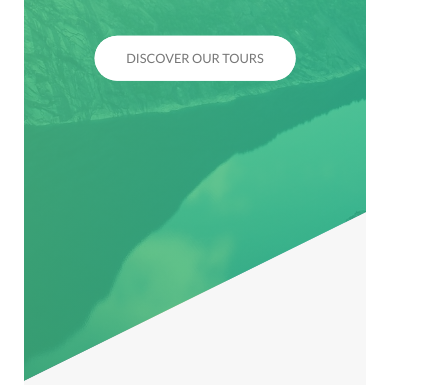
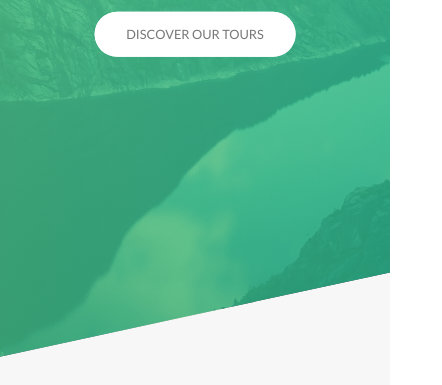
Before and after one commit to crysiscontained/natours, a website: page index.html in a window 390 px wide. Shown: the part 445-830 px from the top of the page, 442 px wide, since content can reach past the window. Drawn offline with Linux system fonts and the light colour scheme.

Commit message:
Media Queries half way done

```diff
--- a/scss/abstracts/_mixins.scss
+++ b/scss/abstracts/_mixins.scss
@@ -43,6 +43,6 @@ $breakpoint argument choices
     }
 
     @if $breakpoint == big-desktop {
-        @media (min-width: 112.5em) { @content };  //1800px +
+        @media (min-width: 112.5em) { @content };  //1800px+
     }
 }
--- a/scss/abstracts/_variables.scss
+++ b/scss/abstracts/_variables.scss
@@ -22,6 +22,7 @@ $color-black: #000;
 //grid
 $grid-width: 114rem;
 $gutter-vertical: 8rem;
+$gutter-vertical-small: 6rem;
 $gutter-horizontal: 6rem;
 
 
--- a/scss/base/_base.scss
+++ b/scss/base/_base.scss
@@ -24,4 +24,9 @@ html {
 
 body {
     box-sizing: border-box;
+    padding: 3rem;
+
+    @include respond(tab-port) {
+        padding: 0;
+    }
 }
--- a/scss/base/_typography.scss
+++ b/scss/base/_typography.scss
@@ -12,6 +12,11 @@
         animation-name: moveInLeft;
         animation-duration: 1s;
         animation-timing-function: ease-out;
+
+        @include respond(phone) {
+            letter-spacing: 1rem;
+            font-family: 5rem;
+        }
     }
 
     &--sub {
@@ -20,6 +25,10 @@
         font-weight: 700;
         letter-spacing: 1.75rem;
         animation: moveInRight 1s ease-out;
+
+        @include respond(phone) {
+            letter-spacing: .5rem;
+        }
     }
 }
 
@@ -29,7 +38,7 @@ body {
     font-size: 16px;
     line-height: 1.7;
     color: $color-grey-dark;
-    padding: 3rem;
+
 
 }
 
@@ -43,6 +52,14 @@ body {
     color: transparent;
     letter-spacing: .2rem;
     transition: all .2s;
+
+    @include respond(tab-port) {
+        font-size: 2.5rem;
+    }
+
+    @include respond(phone) {
+        font-size: 2rem;
+    }
 
     &:hover {
         transform: skewY(2deg) skewX(15deg) scale(1.1);
--- a/scss/layout/_footer.scss
+++ b/scss/layout/_footer.scss
@@ -3,6 +3,10 @@
     padding: 10rem 0;
     font-size: 1.4rem;
     color: $color-grey-light-1;
+
+    @include respond(tab-port) {
+        padding: 8rem 0;
+    }
 
     &__logo-box {
         text-align: center;
@@ -20,6 +24,11 @@
         border-top: 1px solid $color-grey-dark;
         padding-top: 2rem;
         display: inline-block;
+
+        @include respond(tab-port) {
+            width: 100%;
+            text-align: center;
+        }
 
     }
 
@@ -60,5 +69,9 @@
         width: 80%;
         float: right;
 
+        @include respond(tab-port) {
+            width: 100%;
+            float: none;
+        }
     }
 }
--- a/scss/layout/_grid.scss
+++ b/scss/layout/_grid.scss
@@ -5,6 +5,15 @@
 
     &:not(:last-child) {
         margin-bottom: $gutter-vertical;
+
+        @include respond(tab-port) {
+            margin-bottom: $gutter-vertical-small;
+        }
+    }
+
+    @include respond(tab-port) {
+        max-width: 50rem;
+        padding: 0 3rem;
     }
 
     @include clearfix;
@@ -14,6 +23,15 @@
 
         &:not(:last-child) {
             margin-right: $gutter-horizontal;
+
+            @include respond(tab-port) {
+                margin-right: 0;
+                margin-bottom: $gutter-vertical-small;
+            }
+        }
+
+        @include respond(tab-port) {
+            width: 100% !important;
         }
     }
 
--- a/scss/layout/_header.scss
+++ b/scss/layout/_header.scss
@@ -6,6 +6,11 @@
     -webkit-clip-path: polygon(0 0, 100% 0, 100% 75vh, 0 100%);
     clip-path: polygon(0 0, 100% 0, 100% 75vh, 0 100%);
     position: relative;
+
+    @include respond(phone) {
+        -webkit-clip-path: polygon(0 0, 100% 0, 100% 85vh, 0 100%);
+        clip-path: polygon(0 0, 100% 0, 100% 85vh, 0 100%);
+    }
 
     &__logo-box {
         position: absolute;
--- a/scss/layout/_navigation.scss
+++ b/scss/layout/_navigation.scss
@@ -15,6 +15,16 @@
         z-index: 2000;
         text-align: center;
         cursor: pointer;
+
+        @include respond(tab-port) {
+            top: 4rem;
+            right: 4rem;
+        }
+
+        @include respond(phone) {
+            top: 3rem;
+            right: 3rem;
+        }
     }
 
     &__background {
@@ -28,6 +38,15 @@
         z-index: 1000;
         transition: transform .8s;
 
+        @include respond(tab-port) {
+            top: 4.5rem;
+            right: 4.5rem;
+        }
+
+        @include respond(phone) {
+            top: 3.5rem;
+            right: 3.5rem;
+        }
 
     }
 
```
Also changed, not shown: css/index.css, 1 other file.
